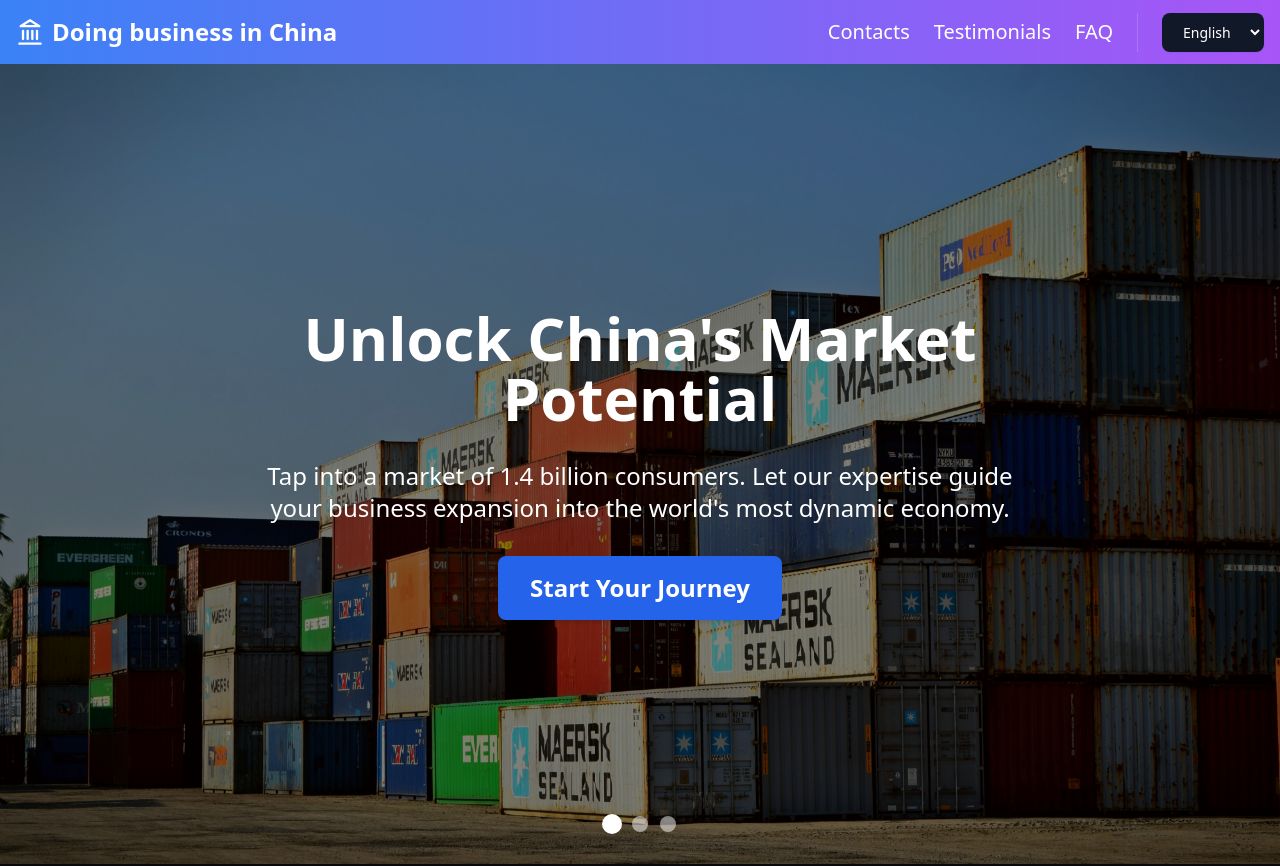
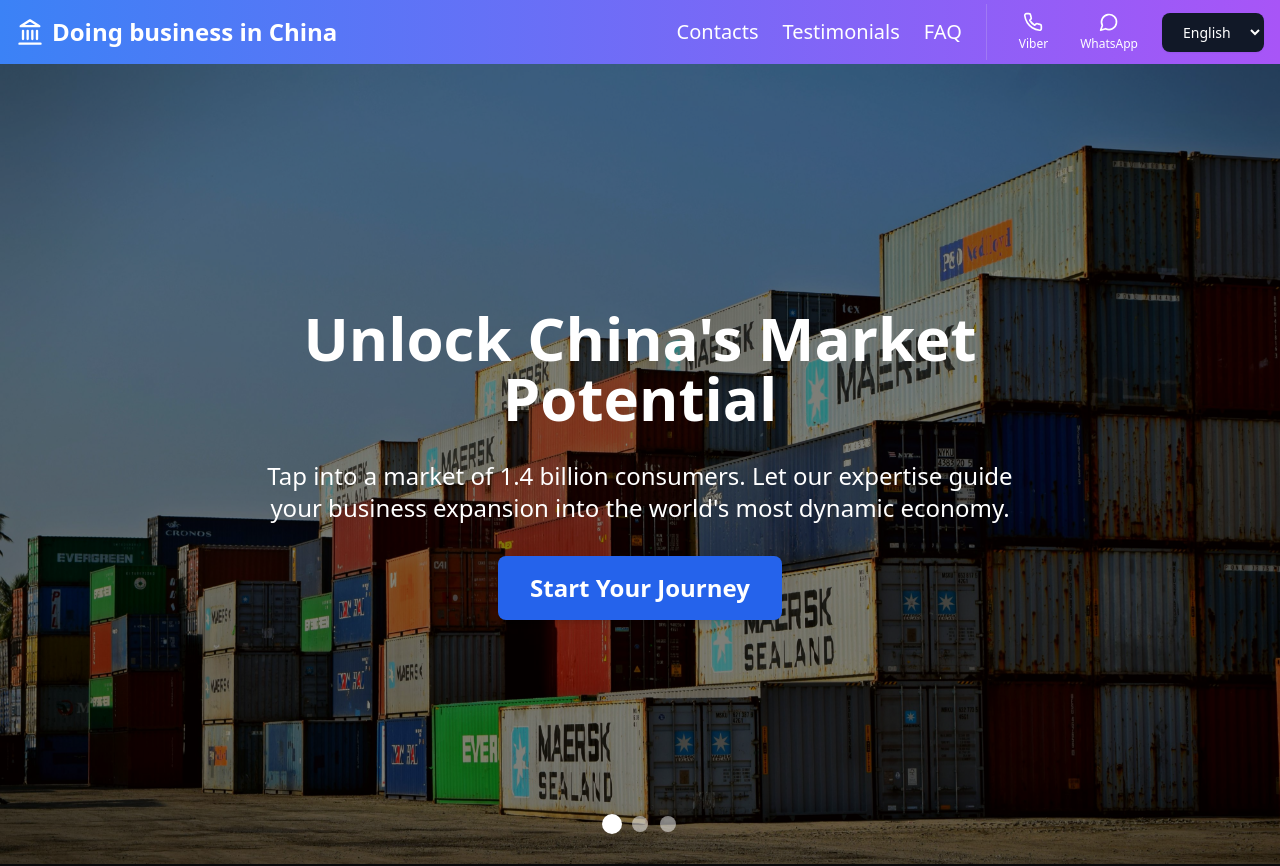
Before and after one commit to dragoslavIvkovic/directchinagoods-web, a React (Vite) app: page / in a window 1280 px wide. Shown: the top 866 px of the page. Built offline with nearby package versions, Linux system fonts and the light colour scheme.

Commit message:
fix icons and send

```diff
--- a/src/App.tsx
+++ b/src/App.tsx
@@ -30,7 +30,7 @@
               <>
                 <Hero /> <HowItWorks />
                 <About />
-                <Testimonials />
+                {/* <Testimonials /> */}
                 <FAQ /> <Contacts />
               </>
             }
--- a/src/components/Contacts.tsx
+++ b/src/components/Contacts.tsx
@@ -1,18 +1,18 @@
-import { useState } from 'react';
+import { useState } from "react";
 import { Loader2 } from "lucide-react";
 
 const Contact = () => {
   // const VITE_API_URL = import.meta.env.VITE_API_URL;
   const [formData, setFormData] = useState({
-    name: '',
-    email: '',
-    subject: '',
-    message: ''
+    name: "",
+    email: "",
+    subject: "",
+    message: "",
   });
 
   const [status, setStatus] = useState({
-    type: '',
-    message: ''
+    type: "",
+    message: "",
   });
 
   const [isLoading, setIsLoading] = useState(false);
@@ -20,46 +20,52 @@
   const handleSubmit = async (e: React.FormEvent) => {
     e.preventDefault();
     setIsLoading(true);
-    setStatus({ type: '', message: '' });
+    setStatus({ type: "", message: "" });
 
     try {
-      const response = await fetch(`${import.meta.env.VITE_API_URL}/sendEmail.php`, {
-        method: 'POST',
+      const response = await fetch(
+        `${import.meta.env.VITE_API_URL}/sendEmail.php`,
+        {
+          method: "POST",
           headers: {
-          'Content-Type': 'application/json',
+            "Content-Type": "application/json",
           },
-        body: JSON.stringify(formData)
-      });
+          body: JSON.stringify(formData),
+        }
+      );
 
       const result = await response.json();
 
       setStatus({
         type: result.status,
-        message: result.message
+        message: result.message,
       });
 
-      if (result.status === 'success') {
+      if (result.status === "success") {
         setFormData({
-          name: '',
-          email: '',
-          subject: '',
-          message: ''
+          name: "",
+          email: "",
+          subject: "",
+          message: "",
         });
       }
     } catch (error) {
       setStatus({
-        type: 'error',
-        message: 'An error occurred while sending. Please try again.'
+        type: "error",
+        message: "An error occurred while sending. Please try again.",
       });
     } finally {
       setIsLoading(false);
     }
   };
 
-  const handleChange = (e: React.ChangeEvent<HTMLInputElement | HTMLTextAreaElement>) => {
-    setFormData(prev => ({
+  const handleChange = (
+    e: React.ChangeEvent<HTMLInputElement | HTMLTextAreaElement>
+  ) => {
+    const { name, value } = e.target;
+    setFormData((prev) => ({
       ...prev,
-      [e.target.name]: e.target.value
+      [name]: value,
     }));
   };
 
@@ -70,7 +76,13 @@
           <h2 className="text-2xl font-bold mb-6">Contact Us</h2>
 
           {status.message && (
-            <div className={`mb-4 p-4 rounded-lg ${status.type === 'success' ? 'bg-green-50 text-green-800' : 'bg-red-50 text-red-800'}`}>
+            <div
+              className={`mb-4 p-4 rounded-lg ${
+                status.type === "success"
+                  ? "bg-green-50 text-green-800"
+                  : "bg-red-50 text-red-800"
+              }`}
+            >
               {status.message}
             </div>
           )}
@@ -78,7 +90,9 @@
           <form onSubmit={handleSubmit} className="space-y-4">
             <div className="grid grid-cols-2 gap-4">
               <div className="space-y-2">
-                <label htmlFor="name" className="text-sm text-gray-600">Full Name</label>
+                <label htmlFor="name" className="text-sm text-gray-600">
+                  Full Name
+                </label>
                 <input
                   id="name"
                   name="name"
@@ -89,7 +103,9 @@
                 />
               </div>
               <div className="space-y-2">
-                <label htmlFor="email" className="text-sm text-gray-600">Email</label>
+                <label htmlFor="email" className="text-sm text-gray-600">
+                  Email
+                </label>
                 <input
                   id="email"
                   name="email"
@@ -103,7 +119,9 @@
             </div>
 
             <div className="space-y-2">
-              <label htmlFor="subject" className="text-sm text-gray-600">Subject</label>
+              <label htmlFor="subject" className="text-sm text-gray-600">
+                Subject
+              </label>
               <input
                 id="subject"
                 name="subject"
@@ -115,11 +133,14 @@
             </div>
 
             <div className="space-y-2">
-              <label htmlFor="message" className="text-sm text-gray-600">Message</label>
+              <label htmlFor="message" className="text-sm text-gray-600">
+                Message
+              </label>
               <textarea
                 id="message"
                 name="message"
-                className="w-full px-4 py-2 border border-gray-300 rounded-lg min-h-[150px] focus:ring-2 focus:ring-blue-500 focus:border-blue-500"
+                rows={6}
+                className="w-full px-4 py-2 border border-gray-300 rounded-lg resize-y text-gray-900 focus:ring-2 focus:ring-blue-500 focus:border-blue-500"
                 value={formData.message}
                 onChange={handleChange}
                 required
@@ -129,7 +150,7 @@
             <div className="flex justify-end">
               <button
                 type="submit"
-                className="w-50 px-6 py-2 bg-black  text-white rounded-lg hover:bg-blue-700 disabled:opacity-50 disabled:cursor-not-allowed"
+                className="w-50 px-6 py-2 bg-black text-white rounded-lg hover:bg-blue-700 disabled:opacity-50 disabled:cursor-not-allowed"
                 disabled={isLoading}
               >
                 {isLoading ? (
@@ -138,7 +159,7 @@
                     Sending...
                   </>
                 ) : (
-                'Send Message'
+                  "Send Message"
                 )}
               </button>
             </div>
--- a/src/components/Navbar.tsx
+++ b/src/components/Navbar.tsx
@@ -1,6 +1,6 @@
 import { useState, useEffect } from "react";
 import { useTranslation } from "react-i18next";
-import { Landmark, Menu, X } from "lucide-react";
+import { Landmark, Menu, X, MessageCircle, Phone } from "lucide-react";
 import LanguageSwitcher from "@/localizations/LanguageSwitcher";
 
 interface RouteProps {
@@ -24,6 +24,21 @@
     href: "#faq",
     labelKey: "navigation.faq",
     isHash: true,
+  },
+];
+
+const socialLinks = [
+  {
+    href: "https://connect.viber.com/business/862d283a-adb9-11ef-853b-3a09fa779e63?utm_source=manage&utm_medium=copy_link",
+    icon: Phone,
+    label: "Viber",
+    hoverText: "Click on icon",
+  },
+  {
+    href: "https://chat.whatsapp.com/DvDmRRnYRTDGr9D8TGY5oT",
+    icon: MessageCircle,
+    label: "WhatsApp",
+    hoverText: "Click on icon",
   },
 ];
 
@@ -70,12 +85,36 @@
               }`}
             >
               <Landmark className="h-6 w-6 sm:h-7 sm:w-7" />
-                <span className="ml-2 truncate hidden sm:inline">Doing business in China</span>
+              <span className="ml-2 truncate hidden sm:inline">
+                Doing business in China
+              </span>
             </a>
           </div>
 
           {/* mobile */}
           <div className="flex items-center gap-2 md:hidden">
+            <div className="flex items-center gap-4">
+              {socialLinks.map((link) => (
+                <div
+                  key={link.label}
+                  className="flex flex-col items-center group relative"
+                >
+                  <a
+                    href={link.href}
+                    target="_blank"
+                    rel="noreferrer noopener"
+                    className={`p-2 hover:opacity-80 transition-opacity cursor-pointer flex flex-col items-center ${
+                      scrolled ? "text-gray-900" : "text-white"
+                    }`}
+                    aria-label={link.label}
+                    title={link.hoverText}
+                  >
+                    <link.icon className="h-5 w-5" />
+                    <span className="text-xs mt-1">{link.label}</span>
+                  </a>
+                </div>
+              ))}
+            </div>
             <LanguageSwitcher />
             <button
               onClick={() => setIsOpen(true)}
@@ -101,7 +140,9 @@
                 {/* Menu Panel */}
                 <div className="fixed top-0 left-0 w-full sm:w-80 h-full bg-white z-50 p-6 shadow-lg transform transition-transform duration-200">
                   <div className="flex justify-between items-center mb-6">
-                    <h2 className="text-xl font-semibold text-gray-900">Navigation Menu</h2>
+                    <h2 className="text-xl font-semibold text-gray-900">
+                      Navigation Menu
+                    </h2>
                     <button
                       onClick={() => setIsOpen(false)}
                       className="p-2"
@@ -152,6 +193,26 @@
               ))}
             </nav>
             <div className="flex items-center gap-4 pl-4 lg:pl-6 border-l border-gray-200/20">
+              {socialLinks.map((link) => (
+                <div
+                  key={link.label}
+                  className="flex flex-col items-center group relative"
+                >
+                  <a
+                    href={link.href}
+                    target="_blank"
+                    rel="noreferrer noopener"
+                    className={`p-2 hover:opacity-80 transition-opacity cursor-pointer flex flex-col items-center ${
+                      scrolled ? "text-gray-900" : "text-white"
+                    }`}
+                    aria-label={link.label}
+                    title={link.hoverText}
+                  >
+                    <link.icon className="h-5 w-5" />
+                    <span className="text-xs mt-1">{link.label}</span>
+                  </a>
+                </div>
+              ))}
               <LanguageSwitcher />
             </div>
           </div>
```
Also changed, not shown: 2 other files (tests, documents, lock files or other folders). Lines whose indentation alone changed are shown as unchanged.
